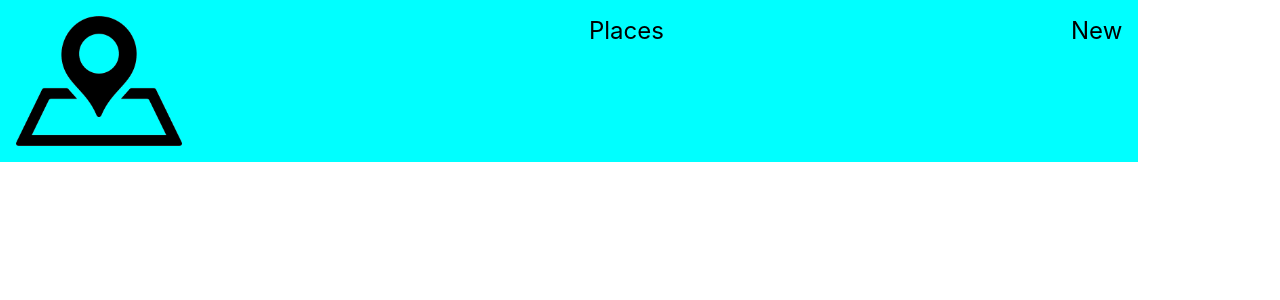
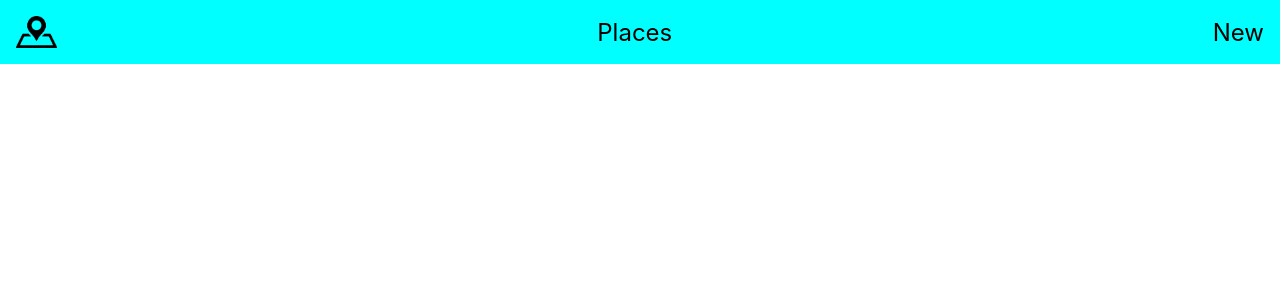
Before and after one commit to ekauf/project-fullstack, a React (Create React App) app in the folder fullstack-frontend/: page / in a window 1280 px wide. Shown: the top 300 px of the page. Built offline with nearby package versions, Linux system fonts and the light colour scheme.

Commit message:
adjusted nav styling

```diff
--- a/fullstack-frontend/src/components/Nav/Nav.jsx
+++ b/fullstack-frontend/src/components/Nav/Nav.jsx
@@ -9,7 +9,6 @@ const Nav = () => {
       <Link className="nav__item" to="/locations">
         Places
       </Link>
-
       <Link className="nav__item" to="/location/new">
         New
       </Link>
--- a/fullstack-frontend/src/components/Nav/Nav.scss
+++ b/fullstack-frontend/src/components/Nav/Nav.scss
@@ -1,9 +1,9 @@
 .nav {
-  position: absolute;
+  padding: 1rem;
   background-color: aqua;
   display: flex;
   justify-content: space-between;
-  padding: 1rem;
+  align-items: center;
 
   &__item {
     text-align: center;
@@ -13,6 +13,6 @@
   }
 
   &__icon {
-    width: 15%;
+    height: 2rem;
   }
 }
```
